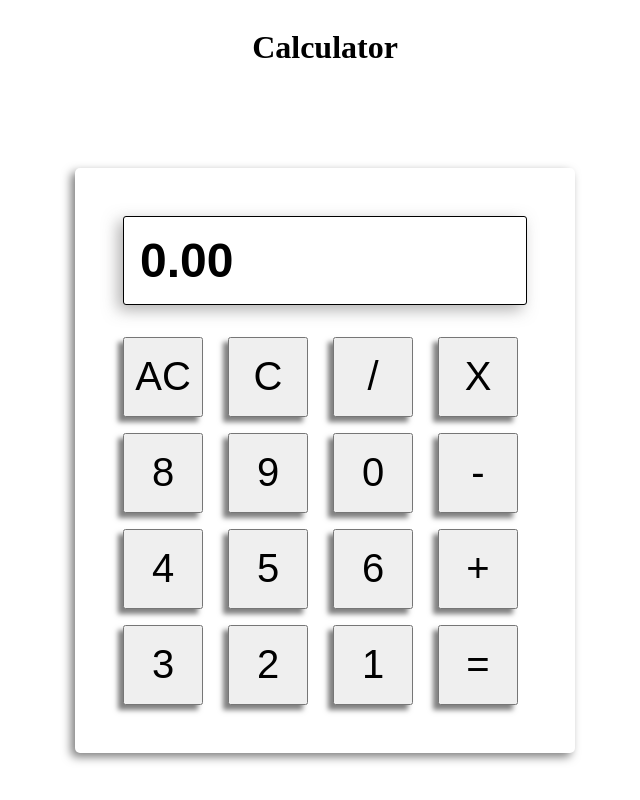
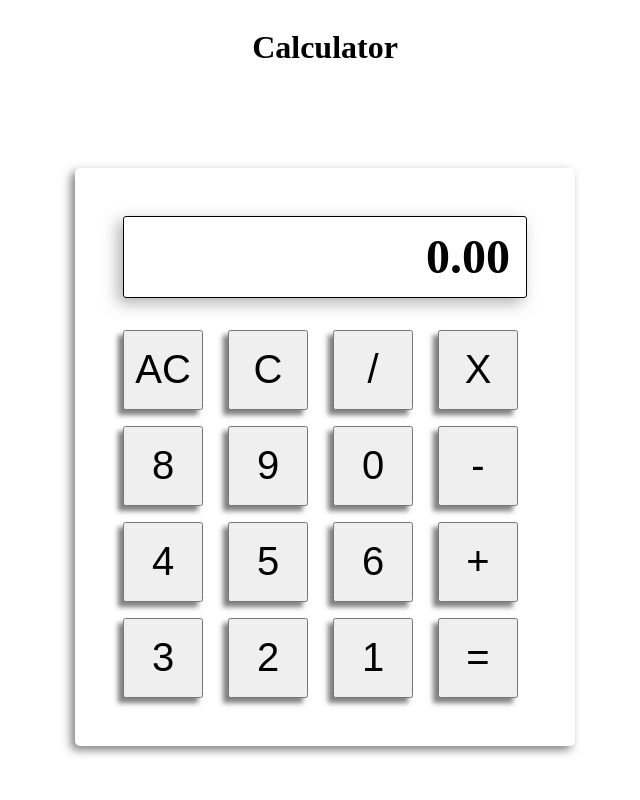
Before and after one commit to Rajit023/javascript-prank-calculator, a plain HTML site: page index.html in a window 1280 px wide. Shown: the whole page, without its empty margins (315-955 px from the left). Drawn offline with Linux system fonts and the light colour scheme.

Commit message:
display element change

```diff
--- a/index.html
+++ b/index.html
@@ -13,8 +13,10 @@
 
     <div class="mainparent">
         <!--display area-->
-<input id="result" class="result"
- type="text" value="0.00">
+<!-- <input id="result" class="result" -->
+ <!-- type="text" value="0.00"> -->
+
+ <div class="result">0.00</div>
 
 <!-- button area-->
 <section class="items">
--- a/style.css
+++ b/style.css
@@ -38,7 +38,8 @@ background-repeat: no-repeat;
     width: 100%;
 
     display: flex;
-    flex-direction: row-reverse;
+    /*flex-direction: row-reverse;*/
+    justify-content: flex-end;
 
     padding: 1rem;
     font-size: 3rem;
```
